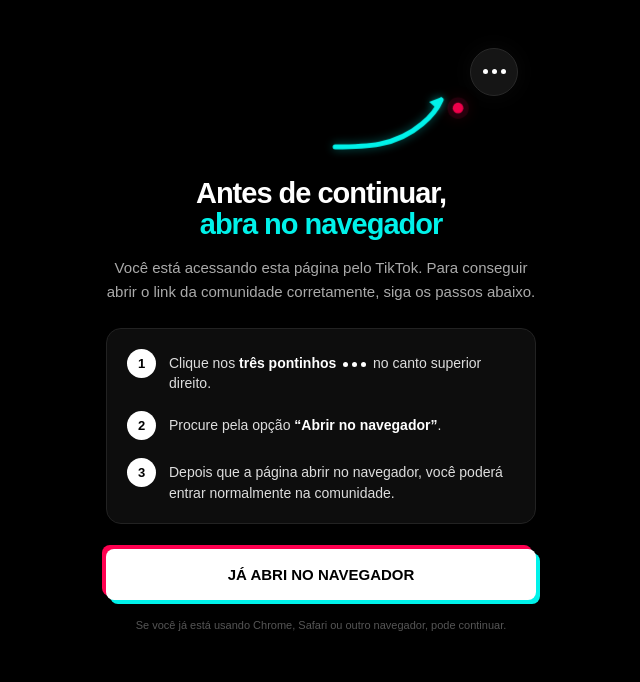
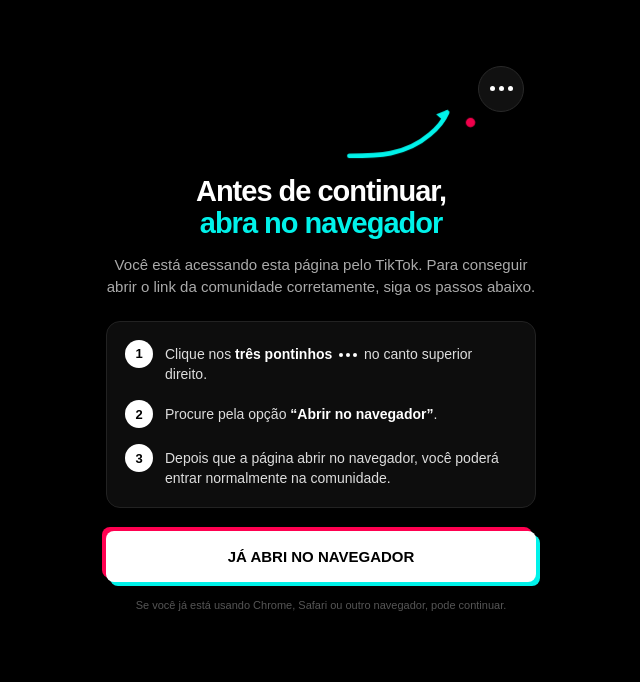
Before and after one commit to feelipe001/biotiktok, a plain HTML site: page index.html in a window 1280 px wide. Shown: the part 62-744 px from the top of the page, without its empty margins (319-959 px from the left). Drawn offline with Linux system fonts and the light colour scheme.

Commit message:
Update index.html

```diff
--- a/index.html
+++ b/index.html
@@ -8,10 +8,18 @@
   <meta name="description" content="Aprenda estratégias para TikTok, diretrizes para Lives, padrões virais e modelagem de vídeos.">
 
   <style>
+    /* =====================================================
+       BASE
+    ===================================================== */
+
     * {
       margin: 0;
       padding: 0;
       box-sizing: border-box;
+    }
+
+    html {
+      background: #000;
     }
 
     body {
@@ -22,8 +30,14 @@
       overflow-x: hidden;
     }
 
+    button,
+    a {
+      -webkit-tap-highlight-color: transparent;
+    }
+
+
     /* =====================================================
-       TELA DE AVISO — ABRIR NO NAVEGADOR
+       TELA DE AVISO
     ===================================================== */
 
     #browserNotice {
@@ -34,7 +48,7 @@
       display: flex;
       align-items: center;
       justify-content: center;
-      padding: 25px 18px;
+      padding: 20px;
     }
 
     .notice-box {
@@ -43,29 +57,29 @@
       text-align: center;
     }
 
-    /* ÁREA DOS TRÊS PONTOS + SETA */
+
+    /* GUIA DOS TRÊS PONTOS */
 
     .tiktok-guide {
       position: relative;
       width: 100%;
-      height: 125px;
-      margin-bottom: 10px;
+      height: 105px;
+      margin-bottom: 8px;
     }
 
     .fake-dots {
       position: absolute;
-      top: 5px;
-      right: 18px;
-      width: 48px;
-      height: 48px;
+      top: 3px;
+      right: 12px;
+      width: 46px;
+      height: 46px;
       border-radius: 50%;
-      background: #151515;
+      background: #111;
       border: 1px solid #292929;
       display: flex;
       align-items: center;
       justify-content: center;
       gap: 4px;
-      box-shadow: 0 0 25px rgba(255,255,255,0.04);
     }
 
     .fake-dots span {
@@ -73,15 +87,17 @@
       height: 5px;
       background: #fff;
       border-radius: 50%;
-      display: block;
     }
+
+
+    /* SETA */
 
     .arrow {
       position: absolute;
-      top: 50px;
-      right: 82px;
+      top: 43px;
+      right: 72px;
       width: 125px;
-      height: 65px;
+      height: 60px;
       overflow: visible;
       animation: arrowMove 1.2s ease-in-out infinite;
     }
@@ -92,55 +108,58 @@
       stroke-width: 5;
       stroke-linecap: round;
       stroke-linejoin: round;
-      filter: drop-shadow(0 0 5px rgba(0,242,234,0.4));
     }
 
     .arrow-head {
       fill: #00f2ea;
-      filter: drop-shadow(0 0 5px rgba(0,242,234,0.4));
     }
 
     @keyframes arrowMove {
-      0%, 100% {
+      0%,
+      100% {
         transform: translate(0, 0);
       }
 
       50% {
-        transform: translate(5px, -5px);
+        transform: translate(4px, -4px);
       }
     }
 
+
+    /* PONTO DE DESTAQUE */
+
     .notice-point {
       position: absolute;
-      top: 60px;
-      right: 73px;
-      width: 10px;
-      height: 10px;
+      top: 55px;
+      right: 61px;
+      width: 9px;
+      height: 9px;
       background: #ff0050;
       border-radius: 50%;
-      box-shadow:
-        0 0 0 5px rgba(255,0,80,0.12),
-        0 0 18px rgba(255,0,80,0.5);
       animation: pulse 1.3s ease-in-out infinite;
     }
 
     @keyframes pulse {
-      0%, 100% {
+      0%,
+      100% {
         transform: scale(1);
         opacity: 1;
       }
 
       50% {
-        transform: scale(1.35);
-        opacity: 0.7;
+        transform: scale(1.25);
+        opacity: .7;
       }
     }
+
+
+    /* TEXTO DO AVISO */
 
     .notice-box h1 {
       font-size: 29px;
       line-height: 1.1;
       letter-spacing: -1px;
-      margin-bottom: 15px;
+      margin-bottom: 14px;
     }
 
     .notice-box h1 span {
@@ -150,33 +169,36 @@
     .notice-description {
       color: #aaa;
       font-size: 15px;
-      line-height: 1.55;
-      margin-bottom: 25px;
+      line-height: 1.5;
+      margin-bottom: 22px;
     }
+
+
+    /* PASSOS */
 
     .steps {
       text-align: left;
       background: #0d0d0d;
       border: 1px solid #222;
-      border-radius: 15px;
-      padding: 20px;
-      margin-bottom: 25px;
+      border-radius: 14px;
+      padding: 18px;
+      margin-bottom: 23px;
     }
 
     .step {
       display: flex;
       align-items: flex-start;
-      gap: 13px;
+      gap: 12px;
     }
 
     .step + .step {
-      margin-top: 18px;
+      margin-top: 16px;
     }
 
     .step-number {
       flex-shrink: 0;
-      width: 29px;
-      height: 29px;
+      width: 28px;
+      height: 28px;
       border-radius: 50%;
       background: #fff;
       color: #000;
@@ -200,18 +222,20 @@
 
     .dots {
       display: inline-flex;
-      gap: 4px;
+      gap: 3px;
       vertical-align: middle;
       margin: 0 3px;
     }
 
     .dots span {
-      width: 5px;
-      height: 5px;
+      width: 4px;
+      height: 4px;
       background: #fff;
       border-radius: 50%;
-      display: block;
     }
+
+
+    /* BOTÃO */
 
     .browser-button {
       width: 100%;
@@ -223,51 +247,32 @@
       font-size: 15px;
       font-weight: 900;
       cursor: pointer;
+
       box-shadow:
         4px 4px 0 #00f2ea,
         -4px -4px 0 #ff0050;
-      transition: 0.2s ease;
+
+      transition: transform .15s ease;
     }
 
-    .browser-button:hover {
-      transform: translateY(-2px);
+    .browser-button:active {
+      transform: scale(.98);
     }
 
     .notice-small {
-      margin-top: 18px;
+      margin-top: 16px;
       color: #555;
       font-size: 11px;
       line-height: 1.4;
     }
 
+
     /* =====================================================
-       PÁGINA DA COMUNIDADE
+       COMUNIDADE
     ===================================================== */
 
-    body::before {
-      content: "";
-      position: fixed;
-      width: 400px;
-      height: 400px;
-      background: #00f2ea;
-      filter: blur(180px);
-      opacity: 0.10;
-      top: -150px;
-      left: -150px;
-      z-index: -1;
-    }
-
-    body::after {
-      content: "";
-      position: fixed;
-      width: 400px;
-      height: 400px;
-      background: #ff0050;
-      filter: blur(180px);
-      opacity: 0.10;
-      bottom: -150px;
-      right: -150px;
-      z-index: -1;
+    #communityPage {
+      display: none;
     }
 
     .container {
@@ -276,6 +281,7 @@
       margin: auto;
       padding: 0 20px;
     }
+
 
     /* HEADER */
 
@@ -290,16 +296,16 @@
       gap: 8px;
       font-size: 20px;
       font-weight: 800;
-      letter-spacing: -0.5px;
+      letter-spacing: -.5px;
     }
 
     .logo-icon {
-      position: relative;
       font-size: 27px;
       text-shadow:
         3px 3px 0 #00f2ea,
         -3px -3px 0 #ff0050;
     }
+
 
     /* HERO */
 
@@ -311,9 +317,9 @@
     .badge {
       display: inline-block;
       padding: 8px 15px;
-      border: 1px solid rgba(255,255,255,0.15);
+      border: 1px solid rgba(255,255,255,.15);
       border-radius: 50px;
-      background: rgba(255,255,255,0.05);
+      background: #080808;
       font-size: 13px;
       color: #ddd;
       margin-bottom: 25px;
@@ -323,16 +329,16 @@
       color: #00f2ea;
     }
 
-    h1 {
+    .hero h1 {
       max-width: 900px;
       margin: auto;
       font-size: clamp(38px, 6vw, 72px);
-      line-height: 0.98;
+      line-height: .98;
       letter-spacing: -3px;
       font-weight: 900;
     }
 
-    h1 .cyan {
+    .hero h1 .cyan {
       color: #00f2ea;
       text-shadow: 2px 2px 0 #ff0050;
     }
@@ -344,6 +350,7 @@
       font-size: 18px;
       line-height: 1.6;
     }
+
 
     /* CTA */
 
@@ -363,17 +370,16 @@
       text-decoration: none;
       font-weight: 900;
       font-size: 16px;
-      transition: 0.25s ease;
+
       box-shadow:
         5px 5px 0 #00f2ea,
         -5px -5px 0 #ff0050;
+
+      transition: transform .2s ease;
     }
 
     .cta:hover {
-      transform: translateY(-4px);
-      box-shadow:
-        8px 8px 0 #00f2ea,
-        -8px -8px 0 #ff0050;
+      transform: translateY(-3px);
     }
 
     .cta-subtitle {
@@ -382,7 +388,8 @@
       font-size: 12px;
     }
 
-    /* BENEFÍCIOS */
+
+    /* SEÇÕES */
 
     .section {
       padding: 55px 0;
@@ -404,6 +411,9 @@
       line-height: 1.5;
     }
 
+
+    /* CARDS */
+
     .benefits {
       display: grid;
       grid-template-columns: repeat(3, 1fr);
@@ -415,11 +425,10 @@
       border: 1px solid #222;
       border-radius: 14px;
       padding: 25px;
-      transition: 0.25s ease;
+      transition: transform .2s ease;
     }
 
     .card:hover {
-      border-color: #444;
       transform: translateY(-4px);
     }
 
@@ -430,7 +439,13 @@
       display: flex;
       align-items: center;
       justify-content: center;
-      background: linear-gradient(135deg, #00f2ea, #ff0050);
+
+      background: linear-gradient(
+        135deg,
+        #00f2ea,
+        #ff0050
+      );
+
       color: #000;
       font-size: 20px;
       font-weight: 900;
@@ -448,17 +463,19 @@
       line-height: 1.55;
     }
 
-    /* BLOCO CENTRAL */
+
+    /* DESTAQUE */
 
     .highlight {
       margin: 30px auto;
       max-width: 900px;
       padding: 35px;
       border-radius: 18px;
-      background:
-        linear-gradient(#0b0b0b, #0b0b0b) padding-box,
-        linear-gradient(90deg, #00f2ea, #ff0050) border-box;
-      border: 1px solid transparent;
+
+      background: #0b0b0b;
+
+      border: 1px solid #00f2ea;
+
       text-align: center;
     }
 
@@ -474,6 +491,7 @@
       max-width: 650px;
       margin: auto;
     }
+
 
     /* LISTA */
 
@@ -510,6 +528,7 @@
       font-size: 13px;
     }
 
+
     /* CTA FINAL */
 
     .final-cta {
@@ -529,6 +548,7 @@
       margin-bottom: 30px;
     }
 
+
     /* FOOTER */
 
     footer {
@@ -539,7 +559,10 @@
       font-size: 12px;
     }
 
-    /* MOBILE */
+
+    /* =====================================================
+       MOBILE
+    ===================================================== */
 
     @media (max-width: 700px) {
 
@@ -555,7 +578,7 @@
         padding: 40px 0 35px;
       }
 
-      h1 {
+      .hero h1 {
         font-size: 43px;
         letter-spacing: -2px;
       }
@@ -586,11 +609,11 @@
       }
 
       .tiktok-guide {
-        height: 115px;
+        height: 100px;
       }
 
       .fake-dots {
-        right: 10px;
+        right: 8px;
       }
 
       .arrow {
@@ -598,25 +621,34 @@
       }
 
       .notice-point {
-        right: 57px;
+        right: 54px;
+      }
+
+      .notice-box h1 {
+        font-size: 27px;
+      }
+
+      .notice-description {
+        font-size: 14px;
       }
     }
   </style>
 </head>
 
+
 <body>
 
   <!-- =====================================================
-       TELA INICIAL
+       AVISO INICIAL
   ===================================================== -->
 
   <div id="browserNotice">
 
     <div class="notice-box">
 
-      <!-- TRÊS PONTINHOS + SETA -->
+      <div class="tiktok-guide">
 
-      <div class="tiktok-guide">
+        <!-- REPRESENTAÇÃO DOS TRÊS PONTOS -->
 
         <div class="fake-dots">
           <span></span>
@@ -624,11 +656,15 @@
           <span></span>
         </div>
 
+
+        <!-- SETA -->
+
         <svg
           class="arrow"
           viewBox="0 0 125 65"
           xmlns="http://www.w3.org/2000/svg"
         >
+
           <path
             class="arrow-path"
             d="M5 55 C35 55, 65 55, 92 32 C103 23, 108 15, 111 8"
@@ -638,7 +674,11 @@
             class="arrow-head"
             d="M99 10 L112 5 L108 18 Z"
           />
+
         </svg>
+
+
+        <!-- PONTO DE DESTAQUE -->
 
         <div class="notice-point"></div>
 
@@ -729,7 +769,10 @@
 
   <!-- =====================================================
        PÁGINA DA COMUNIDADE
+       CARREGADA VISUALMENTE APÓS O AVISO
   ===================================================== -->
+
+  <div id="communityPage">
 
     <header>
 
@@ -757,16 +800,20 @@
             Estratégias • Conteúdo • TikTok <span>●</span>
           </div>
 
+
           <h1>
-          Aprenda as <span class="cyan">diretrizes do TikTok</span>
+            Aprenda as
+            <span class="cyan">diretrizes do TikTok</span>
             e descubra o que realmente funciona
           </h1>
+
 
           <p class="hero-text">
             Entenda o que falar e o que evitar nas Lives, aprenda estratégias
             de marketing para redes sociais, identifique padrões virais e saiba
             como modelar vídeos que já estão funcionando.
           </p>
+
 
           <div class="cta-area">
 
@@ -778,6 +825,7 @@
             >
               QUERO ENTRAR NA COMUNIDADE
             </a>
+
 
             <p class="cta-subtitle">
               Acesso direto à comunidade
@@ -799,6 +847,7 @@
           <h2 class="section-title">
             O que você vai aprender
           </h2>
+
 
           <p class="section-description">
             Conhecimento prático para entender melhor o funcionamento do
@@ -962,57 +1011,32 @@
           <div class="list">
 
             <div class="list-item">
-
-            <span class="check">
-              ✓
-            </span>
-
+              <span class="check">✓</span>
               Estratégias para TikTok e redes sociais
-
             </div>
 
 
             <div class="list-item">
-
-            <span class="check">
-              ✓
-            </span>
-
+              <span class="check">✓</span>
               Diretrizes e boas práticas para Lives
-
             </div>
 
 
             <div class="list-item">
-
-            <span class="check">
-              ✓
-            </span>
-
+              <span class="check">✓</span>
               Análise de padrões de vídeos virais
-
             </div>
 
 
             <div class="list-item">
-
-            <span class="check">
-              ✓
-            </span>
-
+              <span class="check">✓</span>
               Modelagem de conteúdos de grandes criadores
-
             </div>
 
 
             <div class="list-item">
-
-            <span class="check">
-              ✓
-            </span>
-
+              <span class="check">✓</span>
               Estratégias de criação e posicionamento
-
             </div>
 
           </div>
@@ -1032,9 +1056,11 @@
             Quer aprender a jogar o jogo?
           </h2>
 
+
           <p>
             Entre para a comunidade e comece a aprender novas estratégias.
           </p>
+
 
           <a
             href="https://chat.whatsapp.com/JLU10Xch10u5yhKkaEpB6X"
@@ -1052,11 +1078,11 @@
     </main>
 
 
-  <!-- FOOTER -->
-
     <footer>
       © 2026 — Comunidade de Estratégias e Conteúdo
     </footer>
+
+  </div>
 
 
   <!-- =====================================================
@@ -1067,13 +1093,13 @@
 
     function openCommunityPage() {
 
-      document.getElementById("browserNotice").style.display = "none";
+      const notice = document.getElementById("browserNotice");
+      const page = document.getElementById("communityPage");
 
-      window.scrollTo({
-        top: 0,
-        behavior: "instant"
-      });
+      notice.style.display = "none";
+      page.style.display = "block";
 
+      window.scrollTo(0, 0);
     }
 
   </script>
```
Lines whose indentation alone changed are shown as unchanged.
